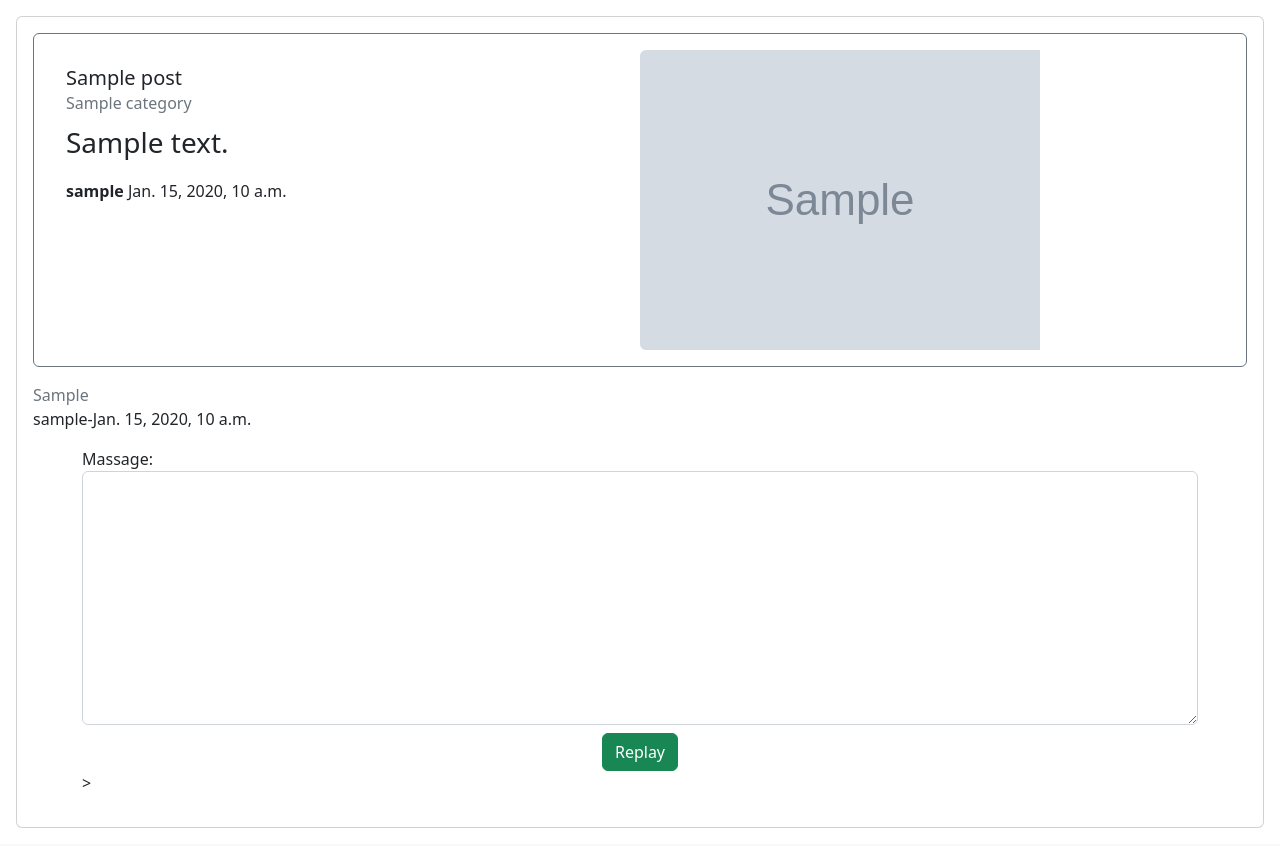
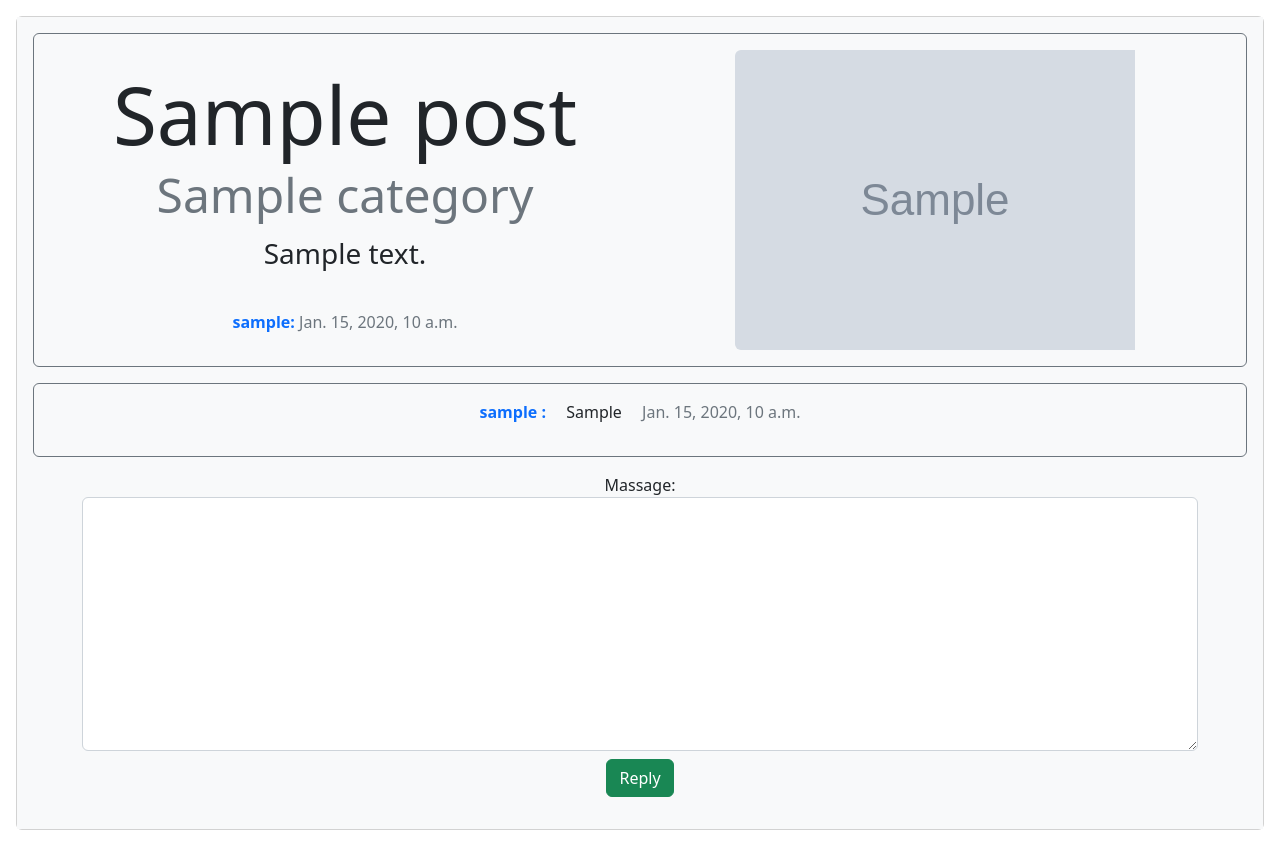
Before and after one commit to hosamhamdy258/blog-django, a Django app: page /categories/1/1/ in a window 1280 px wide. Shown: the part 68-914 px from the top of the page. Run offline with Django 4.2, Linux system fonts and the light colour scheme; a user stored in the database is signed in; tables that the repository leaves empty hold one stand-in row (values such as "Sample post"); grey boxes marked "Sample" are stand-in pictures; some libraries are stand-ins or nearby versions.

Commit message:
edited post page

```diff
--- a/templates/categories/post.html
+++ b/templates/categories/post.html
@@ -5,23 +5,24 @@
 {% endblock %}
 {% block main %}
 {% comment %} {% if post.created_by == user %}
-<div class="mt-3">
+<div class="mt-3 ">
   <a href="#" class="btn btn-primary btn-sm" role="button">Edit</a>
 </div>
 {% endif %} {% endcomment %}
 
 <div class="card m-3">
-      <div class="card-body">
-          <div class="border border-secondary rounded p-3">
+  <div class="card-body bg-light text-center ">
+    <div class="border border-secondary rounded p-3" >
 
       <div class="row g-0">
-              <div class="col-md-6">
-                <div class="card-body">
-                       <h5 class="card-title">{{post.title}}</h5>
-                       <h6 class="card-subtitle mb-2 text-muted">{{post.category}}</h6>
-                       <p class="card-text fs-3">{{post.content}}</p>
-                       <p class="card-text"><strong>{{post.created_by.username}}</strong> {{post.created_dt}}</p>
-                </div>
+        <div class="col-md-6 card-body d-flex flex-column">
+            <h5 class="card-title display-1">{{post.title}}</h5>
+            <h6 class="card-subtitle mb-2 text-muted display-5">{{post.category}}</h6>
+            <p class="card-text fs-3 ">{{post.content}}</p>
+            <p class="card-text mt-auto">
+              <strong class="text-primary">{{post.created_by.username}}:</strong>
+              <span class="text-muted align-bottom">{{post.created_dt}}</span>
+            </p>
         </div>
         <div class="col-md-6">
           <img src="/media/{{post.image}}" class="img-fluid rounded-start" alt="" />
@@ -30,16 +31,22 @@
     </div>
 
     <p class="card-text text-muted m-3">
+      <div class="border border-secondary rounded p-3">
         {% for comment in post.comments.all %}
-            <p class="text-muted fs-6 m-0">{{comment.massage}}</p>
-            <p class="m-0">{{comment.created_by.username}}-{{comment.created_dt}}</p>
+            <p>
+        <strong class="m-0 text-primary mx-3">{{comment.created_by.username}} :</strong>
+        <span class=" fs-6 m-0">{{comment.massage}} </span>
+        <span class="text-muted m-0 mx-3">{{comment.created_dt}}</span>
+
+            </p>
             {% endfor %}
+      </div>
     </p>
     <form method="post" class="container" novalidate>
       {% csrf_token %} {% include 'categories/includes/form.html' %}
       <div class="text-center">
-              <button type="submit" class="btn btn-success mt-2">Replay</button>
-           </div>>
+        <button type="submit" class="btn btn-success mt-2">Reply</button>
+      </div>
     </form>
   </div>
 </div>
```
Also changed, not shown: templates/categories/posts.html (+14 -8 lines). Lines whose indentation alone changed are shown as unchanged.
